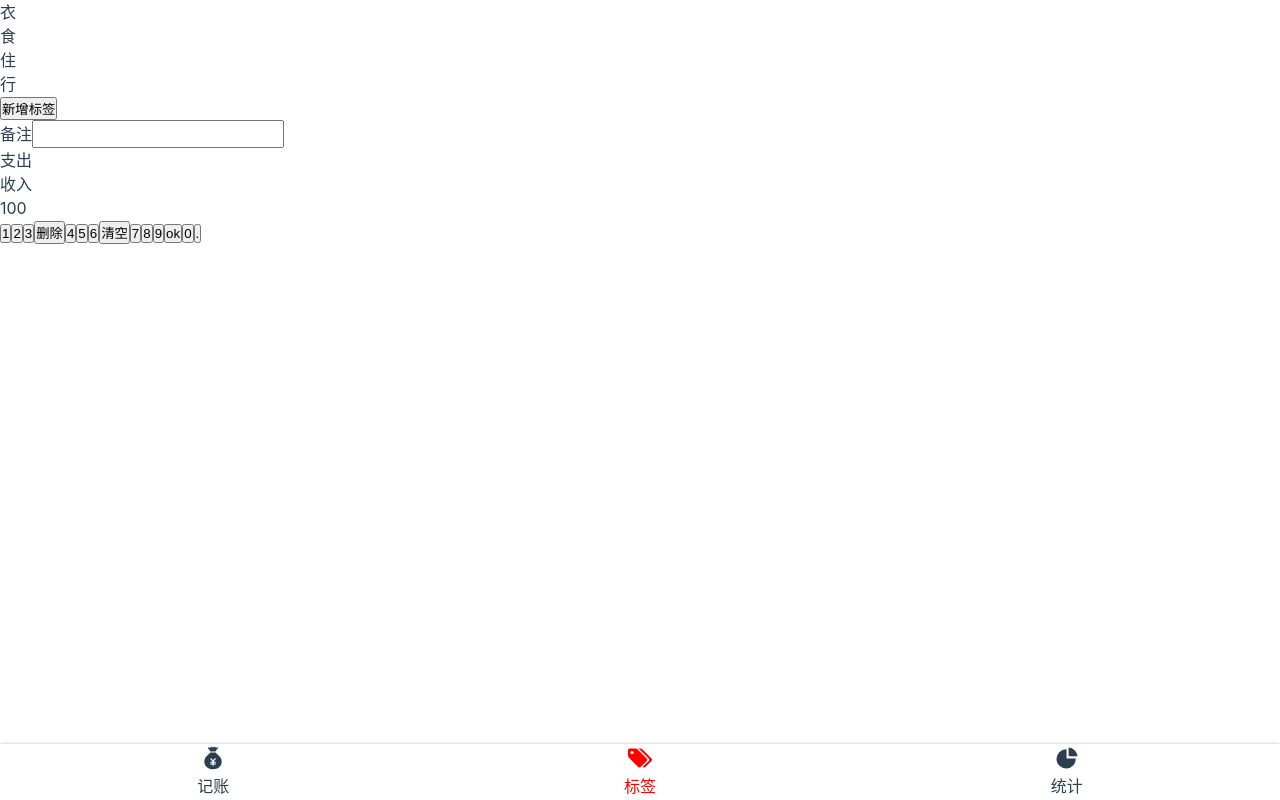
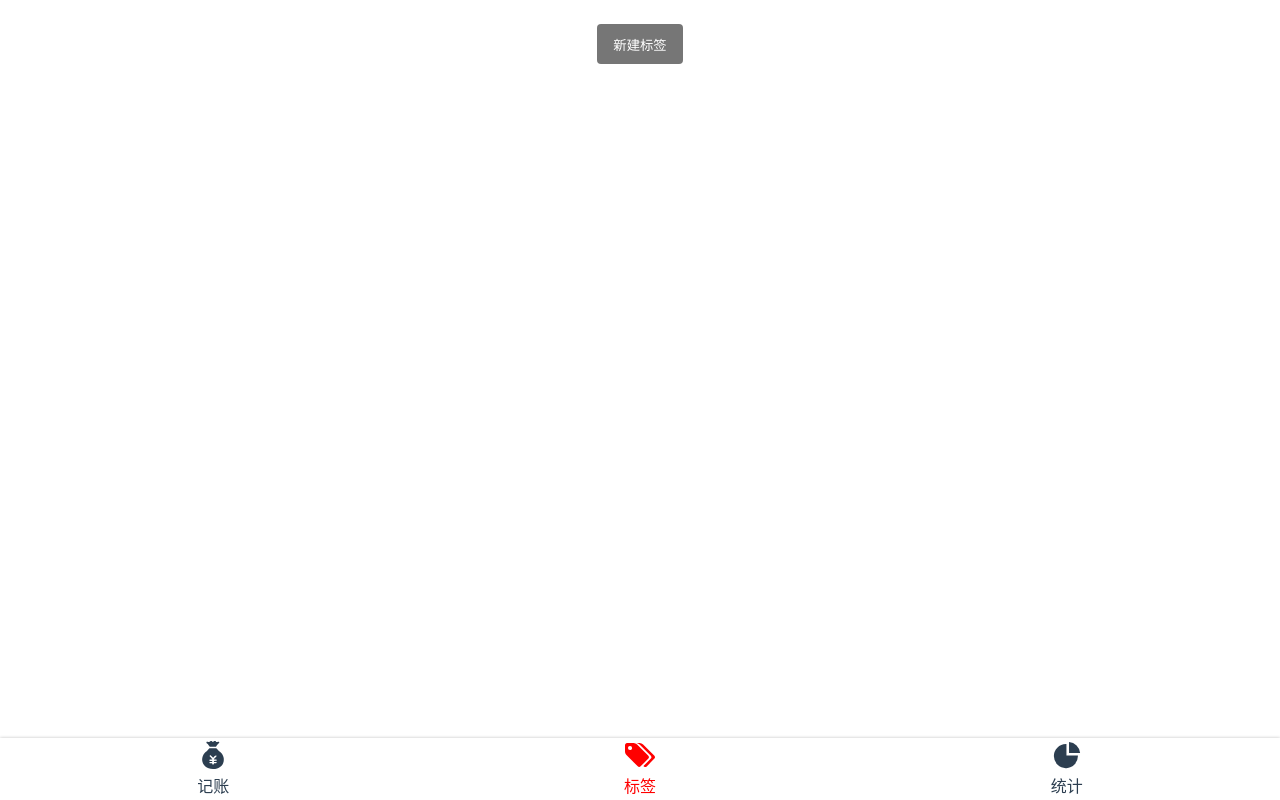
Before and after one commit to lanycsq/morney, a Vue app: page /#/labels in a window 1280 px wide. Built offline with nearby package versions, Linux system fonts and the light colour scheme.

Commit message:
新建标签功能

```diff
--- a/src/components/Icon.vue
+++ b/src/components/Icon.vue
@@ -23,8 +23,8 @@
 
 <style lang="scss"  scoped>
 .icon {
-  width: 1.5em;
-  height: 1.5em;
+  width: 1em;
+  height: 1em;
   vertical-align: -0.15em;
   fill: currentColor;
   overflow: hidden;
--- a/src/components/Nav.vue
+++ b/src/components/Nav.vue
@@ -49,7 +49,7 @@
     justify-content: center;
     align-items: center;
     flex-direction: column;
-    > .icon {
+    ::v-deep .icon {
       width: 30px;
       height: 30px;
     }
--- a/src/model.ts
+++ b/src/models/recordListModel.ts
@@ -1,5 +1,5 @@
 const localStorageName = 'recordList';
-const model = {
+const recordListModel = {
     clone(data: RecordItem[] | RecordItem) {
         return JSON.parse(JSON.stringify(data))
     },
@@ -10,4 +10,4 @@
         localStorage.setItem(localStorageName, JSON.stringify(data))
     }
 }
-export { model }
+export default recordListModel;
--- /dev/null
+++ b/src/models/tagListModel.ts
@@ -0,0 +1,27 @@
+const localStorageName = 'tagList';
+type TagListModel = {
+    data: string[];
+    fetch: () => string[];
+    create: (name: string) => 'success' | 'duplicated';//success 表示成功，duplicated表示重复
+    save: () => void;
+}
+
+const tagListModel: TagListModel = {
+    data: [],
+    fetch() {
+        this.data = JSON.parse(window.localStorage.getItem(localStorageName) || "[]");
+        return this.data;
+    },
+    save() {
+        window.localStorage.setItem(localStorageName, JSON.stringify(this.data))
+    },
+    create(name: string) {
+        if (this.data.indexOf(name) >= 0) {
+            return 'duplicated'
+        }
+        this.data.push(name);
+        this.save();
+        return "success";
+    }
+}
+export default tagListModel;
--- a/src/views/Labels.vue
+++ b/src/views/Labels.vue
@@ -1,60 +1,77 @@
 <template>
   <div>
     <lay-out>
-      <div class="tags">
-        <ul class="current">
-          <li>衣</li>
-          <li>食</li>
-          <li>住</li>
-          <li>行</li>
-        </ul>
-      </div>
-      <div class="new">
-        <button>新增标签</button>
-      </div>
-      <div>
-        <label class="notes">
-          <span class="name">备注</span>
-          <input type="text" />
-        </label>
-      </div>
-      <div>
-        <ul class="types">
-          <li class="selected">支出</li>
-          <li>收入</li>
-        </ul>
-      </div>
-      <div class="numberPad">
-        <div classs="output">100</div>
-        <div class="buttons">
-          <button>1</button>
-          <button>2</button>
-          <button>3</button>
-          <button>删除</button>
-          <button>4</button>
-          <button>5</button>
-          <button>6</button>
-          <button>清空</button>
-          <button>7</button>
-          <button>8</button>
-          <button>9</button>
-          <button>ok</button>
-          <button>0</button>
-          <button>.</button>
-        </div>
+      <ol class="tags">
+        <li v-for="tag in tags" :key="tag">
+          <span>{{ tag }}</span>
+          <Icon name="right" />
+        </li>
+      </ol>
+      <div class="createTag-wrapper">
+        <button class="createTag" @click="createTag">新建标签</button>
       </div>
     </lay-out>
   </div>
 </template>
 
 <script lang="ts">
+import Vue from "vue";
+import { Component, Model, Prop, Watch } from "vue-property-decorator";
 import LayOut from "@/components/LayOut.vue";
-export default {
-  components: { LayOut },
-  data() {
-    return {};
-  },
-};
+import tagListModel from "@/models/tagListModel";
+
+tagListModel.fetch();
+
+Component({ components: { LayOut } });
+export default class Labels extends Vue {
+  tags = tagListModel.data;
+  createTag() {
+    const name = window.prompt("请输入标签名");
+    if (name) {
+      const message = tagListModel.create(name);
+      if (message === "duplicated") {
+        alert("标签名重复");
+      } else if (message === "success") {
+        alert("添加成功");
+      }
+    }
+  }
+  @Watch("tags")
+  onchange() {
+    console.log("tag改变了");
+  }
+}
 </script>
 <style scoped lang="scss">
+.tags {
+  background-color: #ffffff;
+  font-size: 16px;
+  padding-left: 16px;
+  > li {
+    min-height: 44px;
+    display: flex;
+    align-items: center;
+    justify-content: space-between;
+    border-bottom: 1px solid #e6e6e6;
+    ::v-deep svg {
+      width: 18px;
+      height: 18px;
+      color: #666;
+      margin-right: 16px;
+    }
+  }
+}
+.createTag {
+  background: #767676;
+  color: white;
+  border-radius: 4px;
+  border: none;
+  height: 40px;
+  padding: 0 16px;
+  &-wrapper {
+    text-align: center;
+    padding: 16px;
+    margin-top: 8px;
+  }
+}
 </style>
--- a/src/views/Money.vue
+++ b/src/views/Money.vue
@@ -17,15 +17,17 @@
 import Types from "@/components/money/Types.vue";
 import NumberPad from "@/components/money/NumberPad.vue";
 import Notes from "@/components/money/Notes.vue";
-import { model } from "@/model";
+import recordListModel from "@/models/recordListModel";
+import tagListModel from "@/models/tagListModel";
 
 localStorage.setItem("version", "0.0.1");
 
-const recordList = model.fetch();
+const recordList = recordListModel.fetch();
+const tagList = tagListModel.fetch();
 
 @Component({ components: { LayOut, Tags, Types, NumberPad, Notes } })
 export default class Money extends Vue {
-  tags = ["衣", "食", "住", "行", "彩票"];
+  tags = tagList;
   record: RecordItem = {
     tags: [],
     notes: "",
@@ -40,13 +42,13 @@
     this.record.notes = notes;
   }
   saveRecord() {
-    const record2: RecordItem = model.clone(this.record);
+    const record2: RecordItem = recordListModel.clone(this.record);
     record2.createAt = new Date();
     this.recordList.push(record2);
   }
   @Watch("recordList")
   onRecordListChange() {
-    model.save(this.recordList);
+    recordListModel.save(this.recordList);
   }
 }
 </script>
```
Also changed, not shown: src/assets/icons/right.svg (added).
